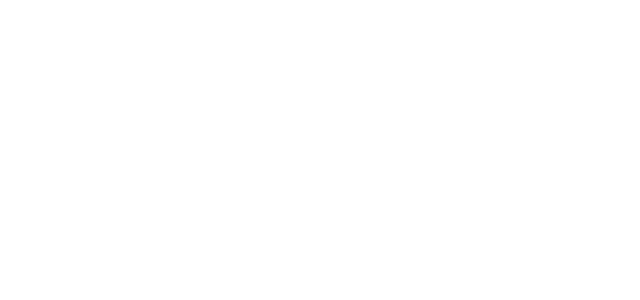
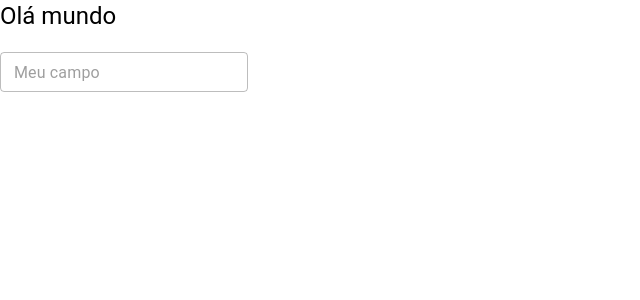
Before and after one commit to Mendes007/meu-aplicativo, a React (Create React App) app: page / in a window 1280 px wide. Shown: the top 300 px of the page, without its empty margins (0-640 px from the left). Built offline with nearby package versions, Linux system fonts and the light colour scheme.

Commit message:
atualização

```diff
--- a/package.json
+++ b/package.json
@@ -5,7 +5,7 @@
   "dependencies": {
     "@emotion/react": "^11.9.0",
     "@emotion/styled": "^11.8.1",
-    "@mui/material": "^5.6.1",
+    "@mui/material": "^5.6.3",
     "@mui/styles": "^5.6.1",
     "@testing-library/jest-dom": "^5.16.4",
     "@testing-library/react": "^12.1.4",
--- a/src/App.tsx
+++ b/src/App.tsx
@@ -1,3 +1,4 @@
+import { TextField, Typography } from "@mui/material";
 
 interface IAppProps { }
 
@@ -5,7 +6,9 @@
 
     return (
         <div className="App">
-
+            <Typography variant={"h5"} className={'tipografia'}>Olá mundo</Typography>
+            <br/>
+            <TextField variant={"outlined"} label={"Meu campo"} size={"small"} color={"warning"}  disabled={true} />
         </div>
     );
 };
```
Also changed, not shown: 1 other file (tests, documents, lock files or other folders).
